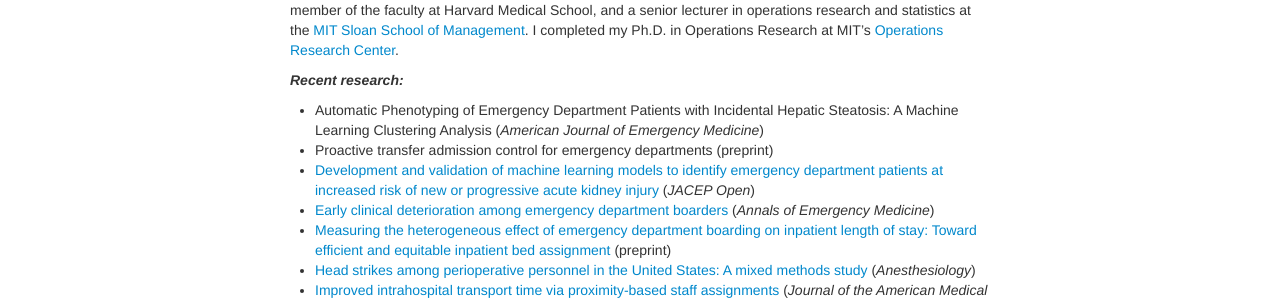
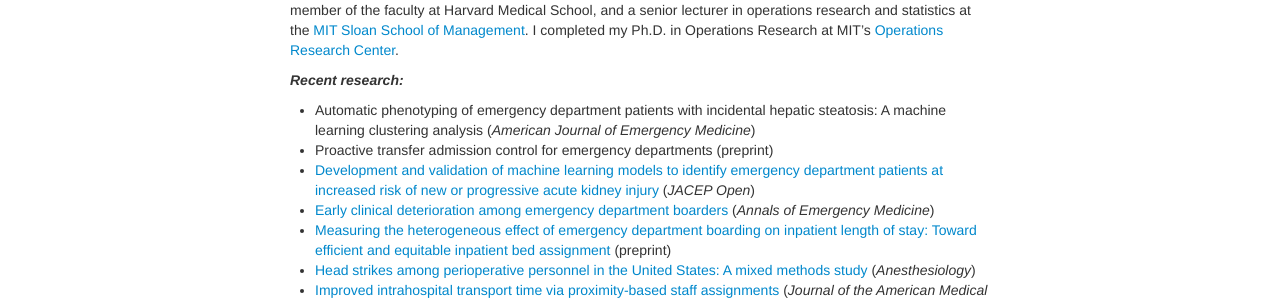
Before and after one commit to martincopenhaver/martincopenhaver.github.io, a Jekyll site: the page built from index.md, in a window 1280 px wide. Shown: the part 202-502 px from the top of the page. Built offline with Jekyll 4.4.1, drawn with Linux system fonts in a browser that asks for light colours.

```diff
--- a/index.md
+++ b/index.md
@@ -13,7 +13,7 @@ redirect_from:
 I am an operations researcher and healthcare systems engineer in the Office of Capacity Management at [Johns Hopkins Hospital](https://www.hopkinsmedicine.org/the-johns-hopkins-hospital) and an assistant professor of emergency medicine at Johns Hopkins University School of Medicine. My research and teaching interests lie in the design, implementation, and evaluation of new models for patient flow in health systems with a particular focus on quality of care and patient outcomes. I also develop and use tools from optimization, statistics, and machine learning. I collaborate with the [Center for Data Science in Emergency Medicine](https://cdem.jh.edu) and am affiliated with the [Malone Center for Engineering in Healthcare](https://malonecenter.jhu.edu/). Prior to being at Hopkins, I was on the Healthcare Systems Engineering team at [Massachusetts General Hospital](http://www.massgeneral.org/) for five years, a member of the faculty at Harvard Medical School, and a senior lecturer in operations research and statistics at the [MIT Sloan School of Management](http://sloan.mit.edu/). I completed my Ph.D. in Operations Research at MIT's [Operations Research Center](http://orc.mit.edu/).
 
 ##### _Recent research:_
-* Automatic Phenotyping of Emergency Department Patients with Incidental Hepatic Steatosis: A Machine Learning Clustering Analysis (_American Journal of Emergency Medicine_)
+* Automatic phenotyping of emergency department patients with incidental hepatic steatosis: A machine learning clustering analysis (_American Journal of Emergency Medicine_)
 * Proactive transfer admission control for emergency departments (preprint)
 * [Development and validation of machine learning models to identify emergency department patients at increased risk of new or progressive acute kidney injury](https://www.jacepopen.com/article/S2688-1152(26)00072-X/fulltext) (_JACEP Open_)
 * [Early clinical deterioration among emergency department boarders](https://www.annemergmed.com/article/S0196-0644(26)00071-5/fulltext) (_Annals of Emergency Medicine_)
```
